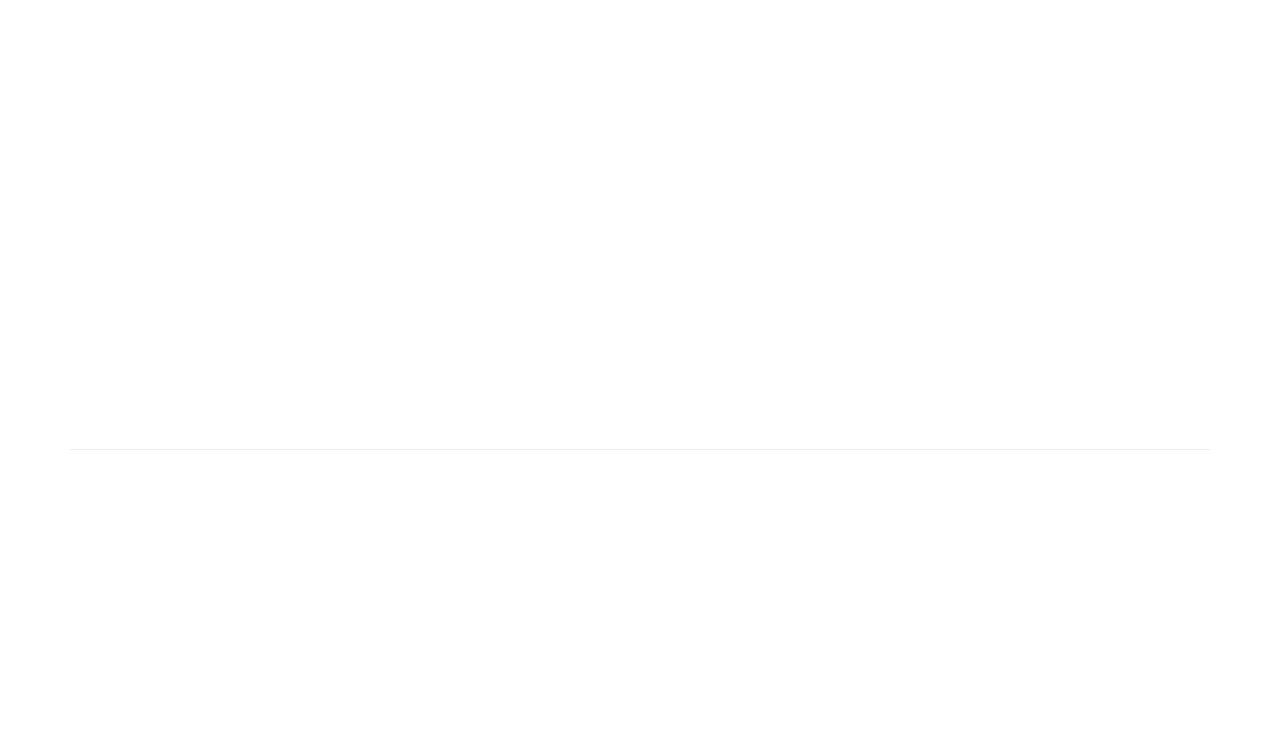
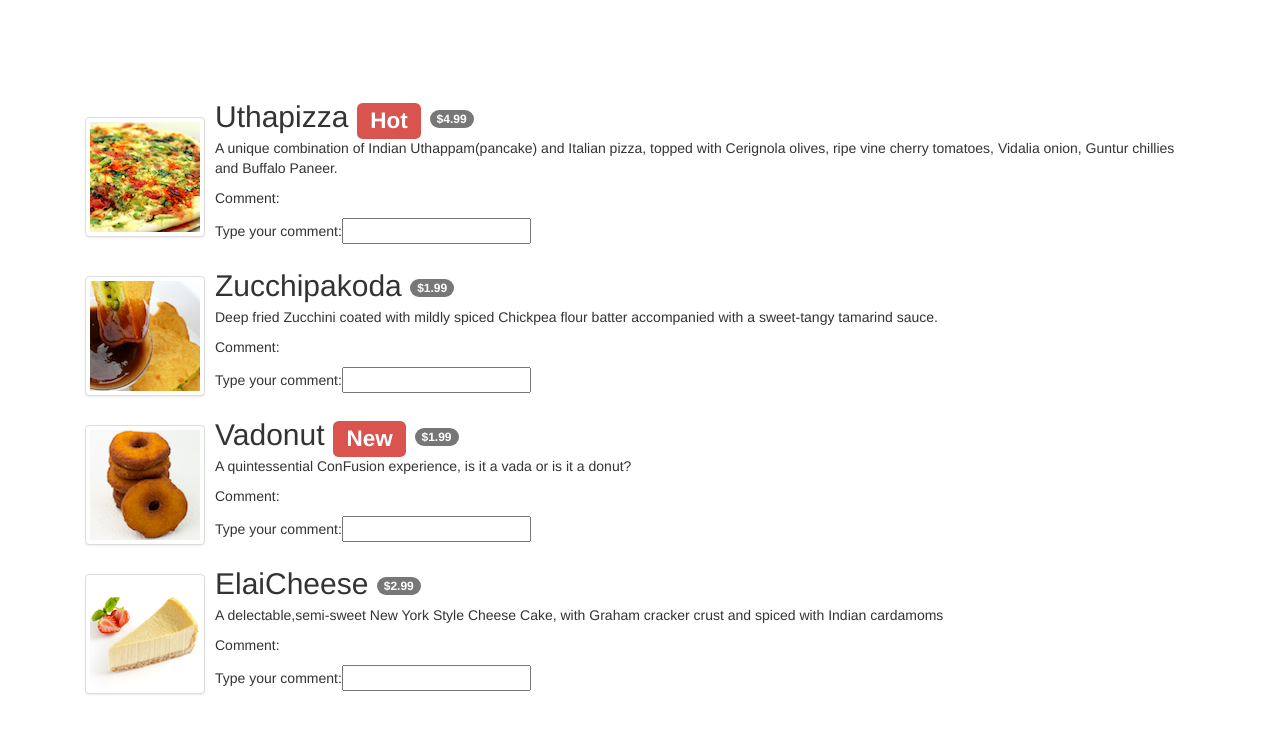
Before and after one commit to mtaquia/conFusionAngularjs, a website: page app/menu.html in a window 1280 px wide. Shown: the top 734 px of the page. Drawn offline with nearby package versions, Linux system fonts and the light colour scheme.

Commit message:
1.-Show the menu list using angularjs objects and objects

```diff
--- a/app/menu.html
+++ b/app/menu.html
@@ -1,5 +1,5 @@
 <!DOCTYPE html>
-<html lang="en">
+<html lang="en" ng-app>
 
 <head>
      <meta charset="utf-8">
@@ -26,12 +26,54 @@
 <body>
 
     <div class="container">
-        <div class="row row-content">
+        <div class="row row-content" ng-init =
+			 "dishes = [
+
+			  {name: 'Uthapizza',	image: 'images/uthapizza.png',
+			  category:'mains', 	label:'Hot', 	price:'4.99',
+			  description:'A unique combination of Indian Uthappam(pancake) and Italian pizza, topped with Cerignola olives, ripe vine cherry tomatoes, Vidalia onion, Guntur chillies and Buffalo Paneer.',
+			  comment:''} ,
+
+			  {name: 'Zucchipakoda',	image: 'images/zucchipakoda.png',
+			  category:'appetizer', 	label:'', 	price:'1.99',
+			  description:'Deep fried Zucchini coated with mildly  spiced Chickpea flour batter accompanied with a sweet-tangy tamarind sauce.',
+			  comment:''
+			  },
+
+			  {name: 'Vadonut',	image: 'images/vadonut.png',
+			  category:'appetizer', 	label:'New', 	price:'1.99',
+			  description:'A quintessential ConFusion experience, is it a vada or is it a donut?',
+			  comment:''
+			  },
+
+			  {name: 'ElaiCheese',	image: 'images/elaicheesecake.png',
+			  category:'dessert', 	label:'', 	price:'2.99',
+			  description:'A delectable,semi-sweet New York Style Cheese Cake, with Graham cracker crust and spiced with Indian cardamoms',
+			  comment:''
+			  }
+			  	]">
             <div class="col-xs-12">
+				<ul class="media-list">
+					<li class="media" ng-repeat="dish in dishes">
+						<div class="media-left media-middle">
+							<a href="#">
+							<img class="media-object img-thumbnail" ng-src={{dish.image}} alt={{dish.name}}>
+							</a>
+						</div>
+						<div class="media-body">
+							<h2 class="media-heading">{{dish.name}}
+							<span class="label label-danger label-xs">{{dish.label}}</span>
+							<span class="badge">{{dish.price |currency}}</span></h2>
+							<p>{{dish.description}}</p>
+							<p>Comment: {{dish.comment}}</p>
+							<p>Type your comment:<input type="text" ng-model="dish.comment"></p>
+						</div>
+					</li>
+				</ul>
             </div>
         </div>
     </div>
-
+	<script src="../bower_components/angular/angular.min.js"></script>
 </body>
 
 </html>
```
Also changed, not shown: README.md, 1 other file.
